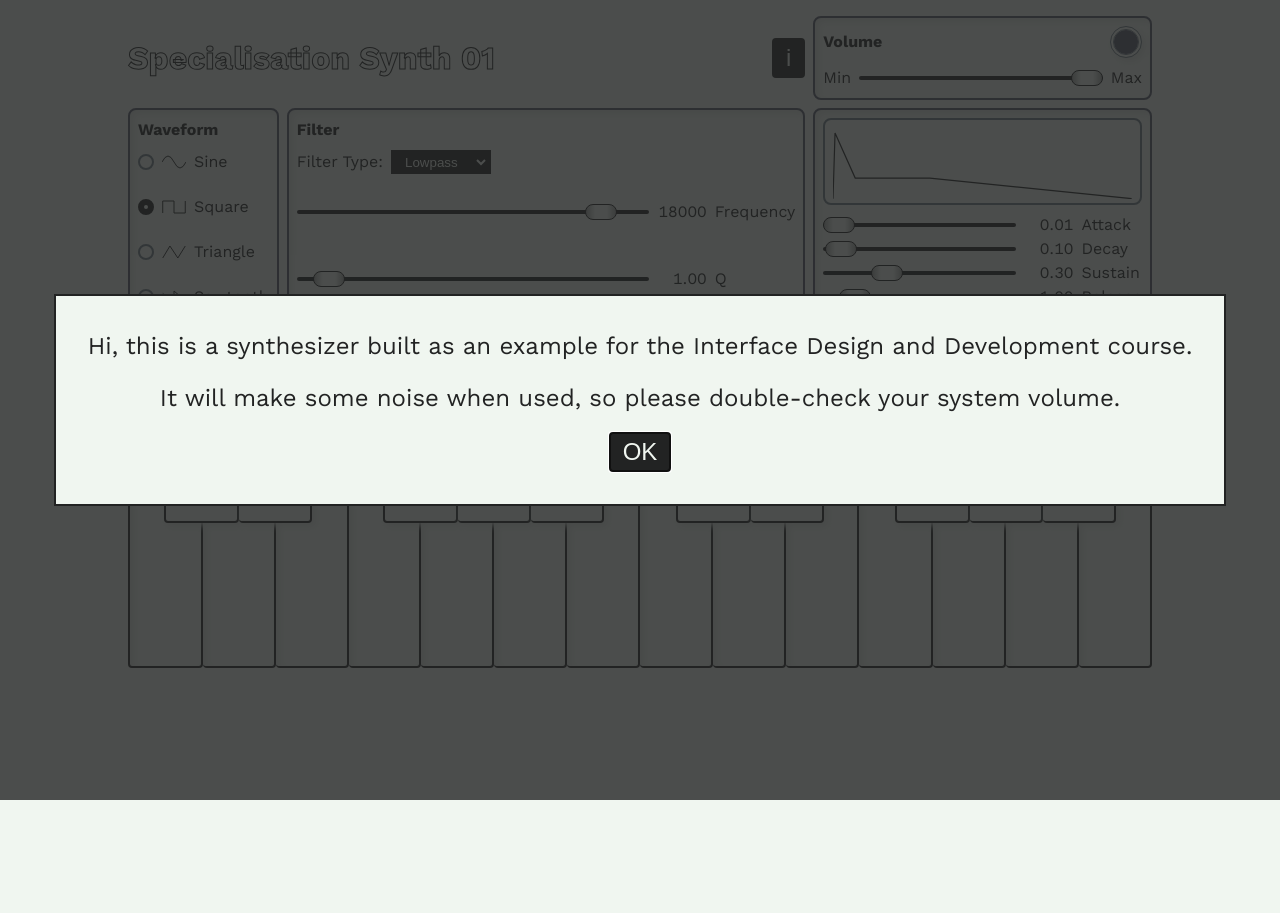
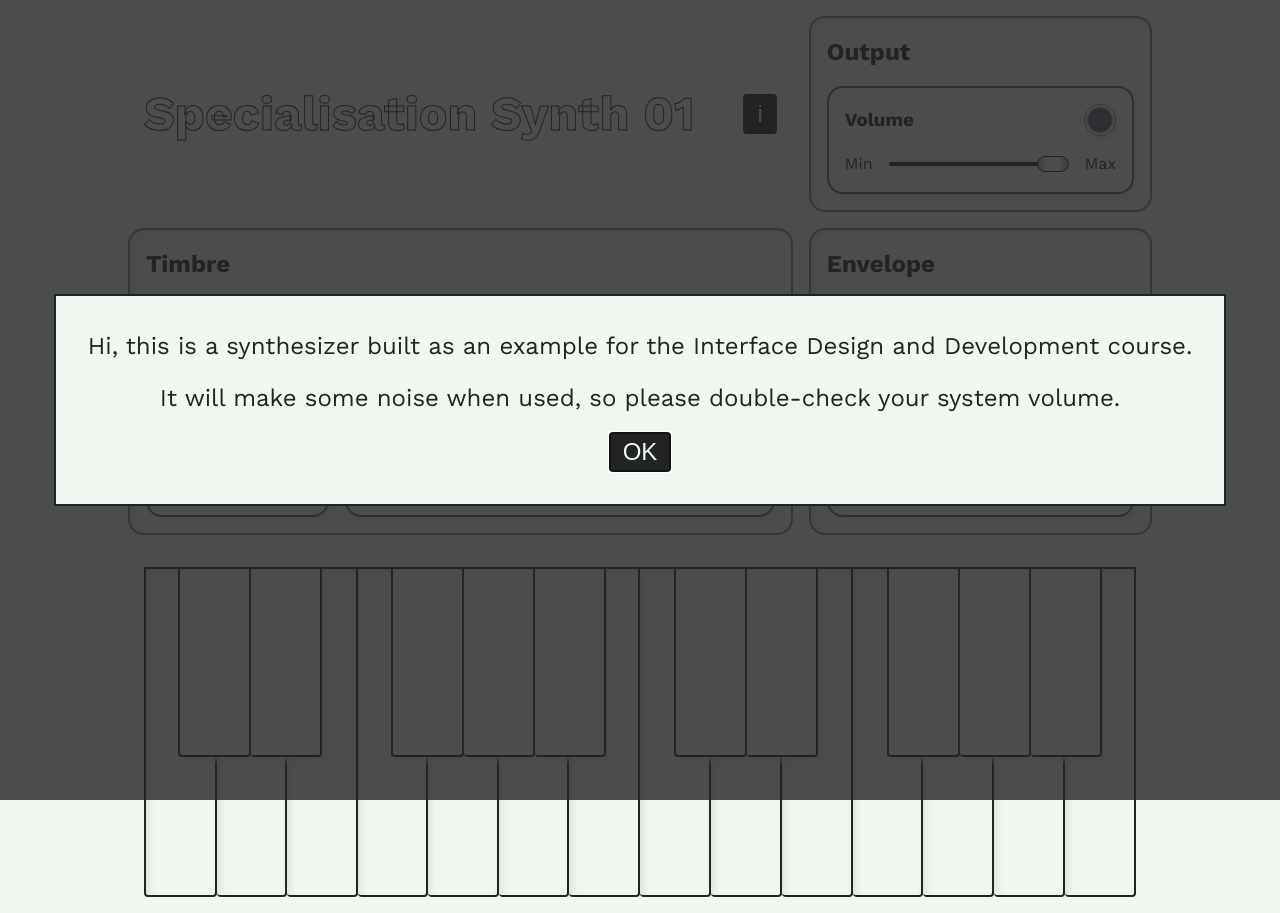
Before and after one commit to interface-design-and-development-master/instrument-example, a plain HTML site: page index.html in a window 1280 px wide. Before the commit the page ends 800 px from the top, so only its background shows below. Drawn offline with nearby package versions, Linux system fonts and the light colour scheme.

Commit message:
commented code for class example

```diff
--- a/style.css
+++ b/style.css
@@ -360,70 +360,69 @@ select {
     padding: 0 0.5rem;
 }
 
-@media (width < 1600px), (height < 1044px) {
-    :root {
-        --gap-spacing: 0.75rem;
-    }
-    h1 {
-        font-size: 2.5rem;
-    }
-    h2 {
-        font-size: 1.2rem;
-    }
-    h3 {
-        font-size: 1.1rem;
-    }
-}
+/*@media (width < 1600px), (height < 1044px) {*/
+/*    :root {*/
+/*        --gap-spacing: 0.75rem;*/
+/*    }*/
+/*    h1 {*/
+/*        font-size: 2.5rem;*/
+/*    }*/
+/*    h2 {*/
+/*        font-size: 1.2rem;*/
+/*    }*/
+/*    h3 {*/
+/*        font-size: 1.1rem;*/
+/*    }*/
+/*}*/
 
-@media (width < 1200px), (height < 884px) {
-    :root {
-        --gap-spacing: 0.5rem;
-    }
-    section {
-        padding: 0;
-        border: none;
-        box-shadow: none;
-    }
-    h1 {
-        font-size: 2rem;
-    }
-    h2 {
-        display: none;
-    }
-    h3 {
-        font-size: 1rem;
-    }
-    main {
-        max-width: calc(100vw - 2rem);
-    }
-    section {
-        padding: 0;
-    }
-    .componentBox {
-        box-shadow: inset 0.2rem 0.2rem 0.4rem var(--shadow);
-    }
+/*@media (width < 1200px), (height < 884px) {*/
+/*    :root {*/
+/*        --gap-spacing: 0.5rem;*/
+/*    }*/
+/*    section {*/
+/*        padding: 0;*/
+/*        border: none;*/
+/*        box-shadow: none;*/
+/*    }*/
+/*    h1 {*/
+/*        font-size: 2rem;*/
+/*    }*/
+/*    h2 {*/
+/*        display: none;*/
+/*    }*/
+/*    h3 {*/
+/*        font-size: 1rem;*/
+/*    }*/
+/*    main {*/
+/*        max-width: calc(100vw - 2rem);*/
+/*    }*/
+/*    section {*/
+/*        padding: 0;*/
+/*    }*/
+/*    .componentBox {*/
+/*        box-shadow: inset 0.2rem 0.2rem 0.4rem var(--shadow);*/
+/*    }*/
+/*}*/
 
-}
+/*@media (width < 800px), (height < 640px) {*/
+/*    .timbreBox {*/
+/*        flex-direction: column;*/
+/*    }*/
+/*    .waveformRadioBox {*/
+/*        display: none;*/
+/*    }*/
+/*    .waveformSelectBox {*/
+/*        display: block;*/
+/*    }*/
+/*}*/
 
-@media (width < 800px), (height < 640px) {
-    .timbreBox {
-        flex-direction: column;
-    }
-    .waveformRadioBox {
-        display: none;
-    }
-    .waveformSelectBox {
-        display: block;
-    }
-}
-
-@media (width < 840px), (height < 569px) {
-    :root {
-        --gap-spacing: 0.25rem;
-    }
-    #volume-feedback {
-        width: 1.5rem;
-        height: 1.5rem;
-        border-radius: 0.75rem;
-    }
-}
+/*@media (width < 840px), (height < 569px) {*/
+/*    :root {*/
+/*        --gap-spacing: 0.25rem;*/
+/*    }*/
+/*    #volume-feedback {*/
+/*        width: 1.5rem;*/
+/*        height: 1.5rem;*/
+/*        border-radius: 0.75rem;*/
+/*    }*/
+/*}*/
```
